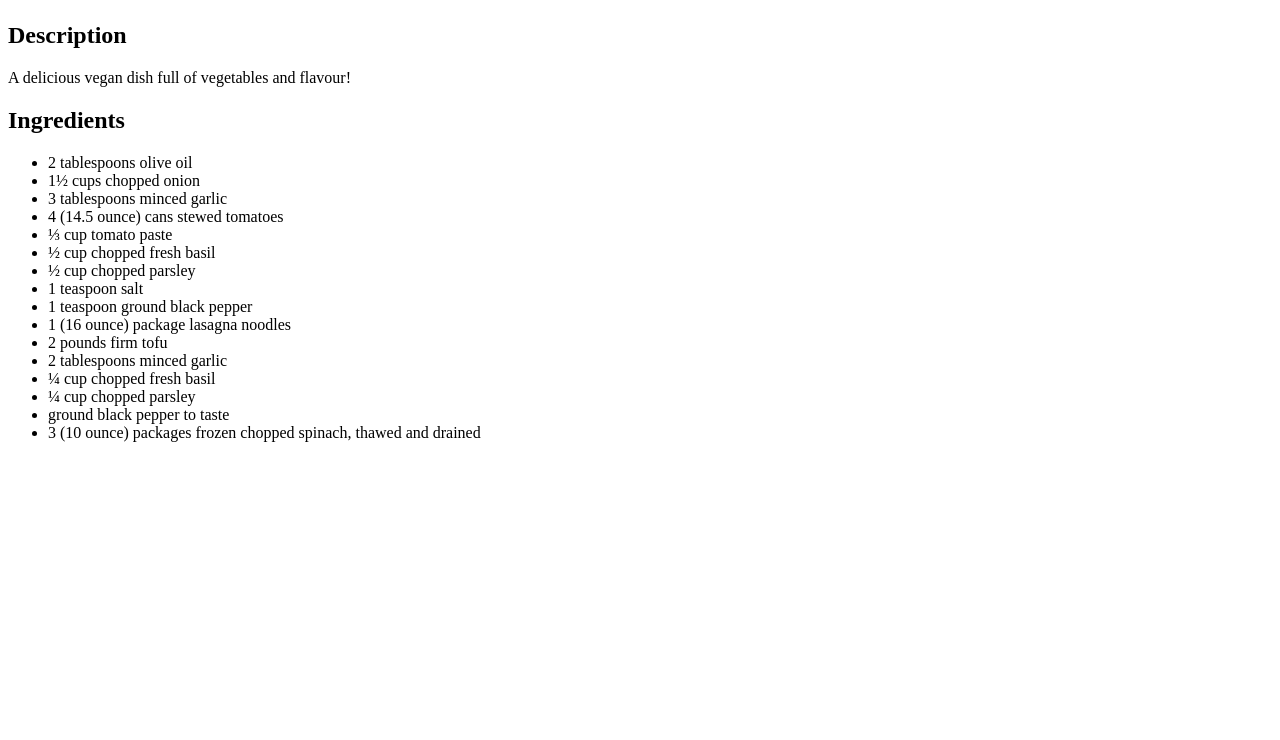
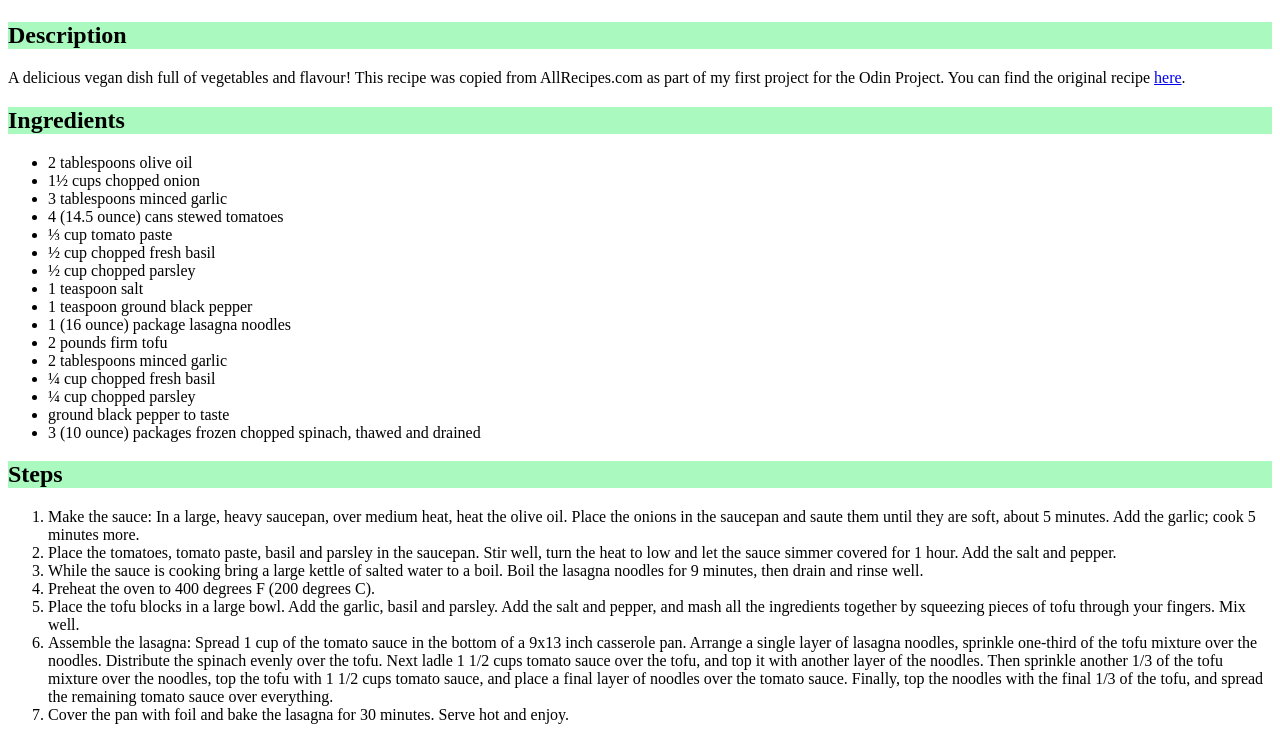
Before and after one commit to lizzie-lemon/odin-recipes, a plain HTML site: page lasagna.html in a window 1280 px wide. Shown: the part 682-1422 px from the top of the page. Before the commit the page ends 1140 px from the top, so only its background shows below. Drawn offline with Linux system fonts and the light colour scheme.

Commit message:
Background colours added for H2. Steps list added

```diff
--- a/lasagna.html
+++ b/lasagna.html
@@ -7,13 +7,14 @@
     <title>Document</title>
     <style>
         h1 {background-color: rgb(170, 250, 191);}
+        h2 {background-color:rgb(170, 250, 191)}
     </style>
 </head>
 <body>
     <h1><center>Lasagna</center></h1>
     <img src="lasagna.jpg" alt="lasagna" width=500 height="600">
     <h2>Description</h2>
-    A delicious vegan dish full of vegetables and flavour!
+    A delicious vegan dish full of vegetables and flavour! This recipe was copied from AllRecipes.com as part of my first project for the Odin Project. You can find the original recipe <a href="https://www.allrecipes.com/recipe/14069/vegan-lasagna-i/">here</a>.
     <h2>Ingredients</h2>
     <ul>
         <li>2 tablespoons olive oil</li>
@@ -32,8 +33,16 @@
         <li>¼ cup chopped parsley</li>
         <li>ground black pepper to taste</li>
         <li>3 (10 ounce) packages frozen chopped spinach, thawed and drained</li>
-
     </ul>
-
+<h2>Steps</h2>
+<ol>
+    <li>Make the sauce: In a large, heavy saucepan, over medium heat, heat the olive oil. Place the onions in the saucepan and saute them until they are soft, about 5 minutes. Add the garlic; cook 5 minutes more.</li>
+    <li>Place the tomatoes, tomato paste, basil and parsley in the saucepan. Stir well, turn the heat to low and let the sauce simmer covered for 1 hour. Add the salt and pepper.</li>
+    <li>While the sauce is cooking bring a large kettle of salted water to a boil. Boil the lasagna noodles for 9 minutes, then drain and rinse well.</li>
+    <li>Preheat the oven to 400 degrees F (200 degrees C).</li>
+    <li>Place the tofu blocks in a large bowl. Add the garlic, basil and parsley. Add the salt and pepper, and mash all the ingredients together by squeezing pieces of tofu through your fingers. Mix well.</li>
+    <li>Assemble the lasagna: Spread 1 cup of the tomato sauce in the bottom of a 9x13 inch casserole pan. Arrange a single layer of lasagna noodles, sprinkle one-third of the tofu mixture over the noodles. Distribute the spinach evenly over the tofu. Next ladle 1 1/2 cups tomato sauce over the tofu, and top it with another layer of the noodles. Then sprinkle another 1/3 of the tofu mixture over the noodles, top the tofu with 1 1/2 cups tomato sauce, and place a final layer of noodles over the tomato sauce. Finally, top the noodles with the final 1/3 of the tofu, and spread the remaining tomato sauce over everything.</li>
+    <li>Cover the pan with foil and bake the lasagna for 30 minutes. Serve hot and enjoy.</li>
+</ol>
 </body>
 </html>
```
